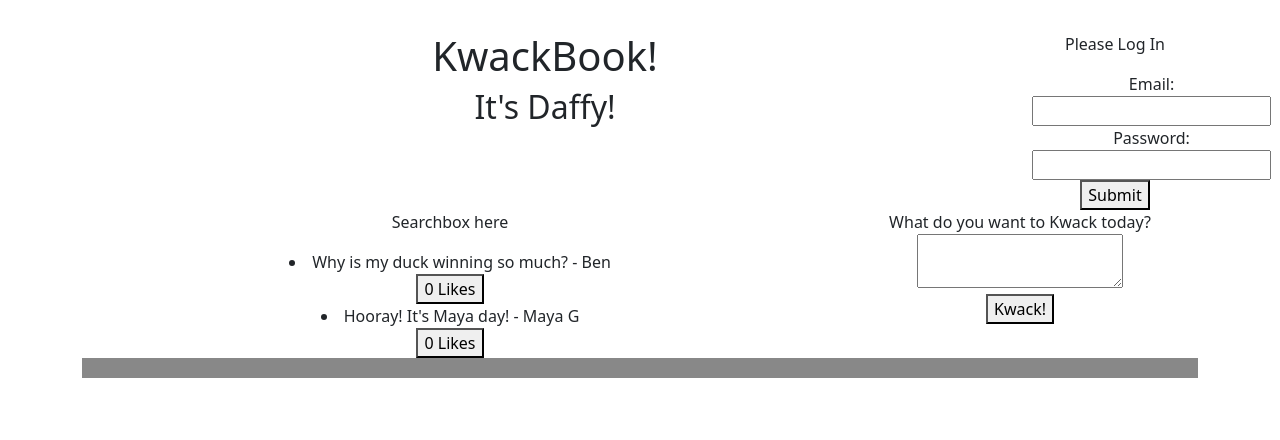
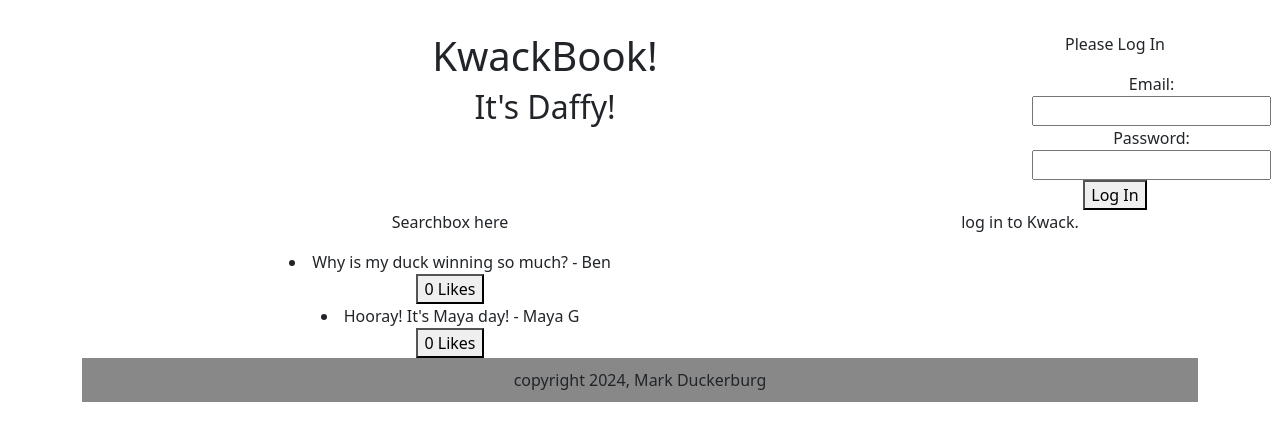
Before and after one commit to chrisminnick/kwackbook, a React (Vite) app: page / in a window 1280 px wide. Shown: the top 440 px of the page. Built offline with nearby package versions, Linux system fonts and the light colour scheme.

Commit message:
adding log in state

```diff
--- a/src/App.jsx
+++ b/src/App.jsx
@@ -1,3 +1,4 @@
+import { useState } from 'react';
 import { Logo, SubHead } from './Logo.jsx';
 import LoginForm from './LoginForm.jsx';
 import SearchBox from './SearchBox.jsx';
@@ -5,11 +6,12 @@ import Feed from './Feed.jsx';
 import NewPostForm from './NewPostForm.jsx';
 import Footer from './Footer.jsx';
 import Post from './Post.jsx';
-import React from 'react';
 import LikeButton from './LikeButton';
 import './App.css';
 
 function App() {
+  const [loggedInStatus, setLoggedInStatus] = useState(false);
+
   const posts = [
     { id: 1, content: 'Why is my duck winning so much?', author: 'Ben' },
     { id: 2, content: "Hooray! It's Maya day!", author: 'Maya G' },
@@ -23,26 +25,28 @@ function App() {
             <SubHead />
           </div>
           <div className="col-md-2">
-            <LoginForm />
+            <LoginForm
+              loggedInStatus={loggedInStatus}
+              setLoggedInStatus={setLoggedInStatus}
+            />
           </div>
         </div>
         <div className="row">
           <div className="col-md-8">
             <SearchBox />
             <Feed>
-
               {posts.map((post) => (
                 <li key={post.id}>
                   <Post content={post.content} author={post.author} />
                   <div>
-         <LikeButton />
-      </div>
+                    <LikeButton />
+                  </div>
                 </li>
               ))}
             </Feed>
           </div>
           <div className="col-md-4">
-            <NewPostForm />
+            <NewPostForm loggedInStatus={loggedInStatus} />
           </div>
         </div>
         <Footer copyrightDate={new Date()} />
--- a/src/Footer.jsx
+++ b/src/Footer.jsx
@@ -1,6 +1,10 @@
 import { footerStyle } from './styleModules';
 
 function Footer() {
-  return <p style={footerStyle} id="footer"></p>;
+  return (
+    <p style={footerStyle} id="footer">
+      copyright 2024, Mark Duckerburg
+    </p>
+  );
 }
 export default Footer;
--- a/src/LoginForm.jsx
+++ b/src/LoginForm.jsx
@@ -4,7 +4,7 @@ function LoginForm(props) {
       {props.loggedInStatus ? (
         'Welcome'
       ) : (
-        <form>
+        <div>
           <p>Please Log In</p>
           <div>
             <label htmlFor="email">
@@ -16,9 +16,11 @@ function LoginForm(props) {
               Password: <input type="password" id="password" />
             </label>
           </div>
-          <button>Submit</button>
-        </form>
+        </div>
       )}
+      <button onClick={() => props.setLoggedInStatus(!props.loggedInStatus)}>
+        {props.loggedInStatus ? 'Log Out' : 'Log In'}
+      </button>
     </>
   );
 }
--- a/src/NewPostForm.jsx
+++ b/src/NewPostForm.jsx
@@ -1,10 +1,16 @@
-function NewPostForm() {
+function NewPostForm(props) {
   return (
     <div>
-      <label htmlFor="newKwack">What do you want to Kwack today?</label>
-      <textarea id="newKwack" className="textarea"></textarea>
-      <br />
-      <button>Kwack!</button>
+      {props.loggedInStatus ? (
+        <>
+          <label htmlFor="newKwack">What do you want to Kwack today?</label>
+          <textarea id="newKwack" className="textarea"></textarea>
+          <br />
+          <button>Kwack!</button>
+        </>
+      ) : (
+        'log in to Kwack.'
+      )}
     </div>
   );
 }
```
Also changed, not shown: src/LikeButton.jsx (+4 -7 lines), 1 other file (tests, documents, lock files or other folders).
